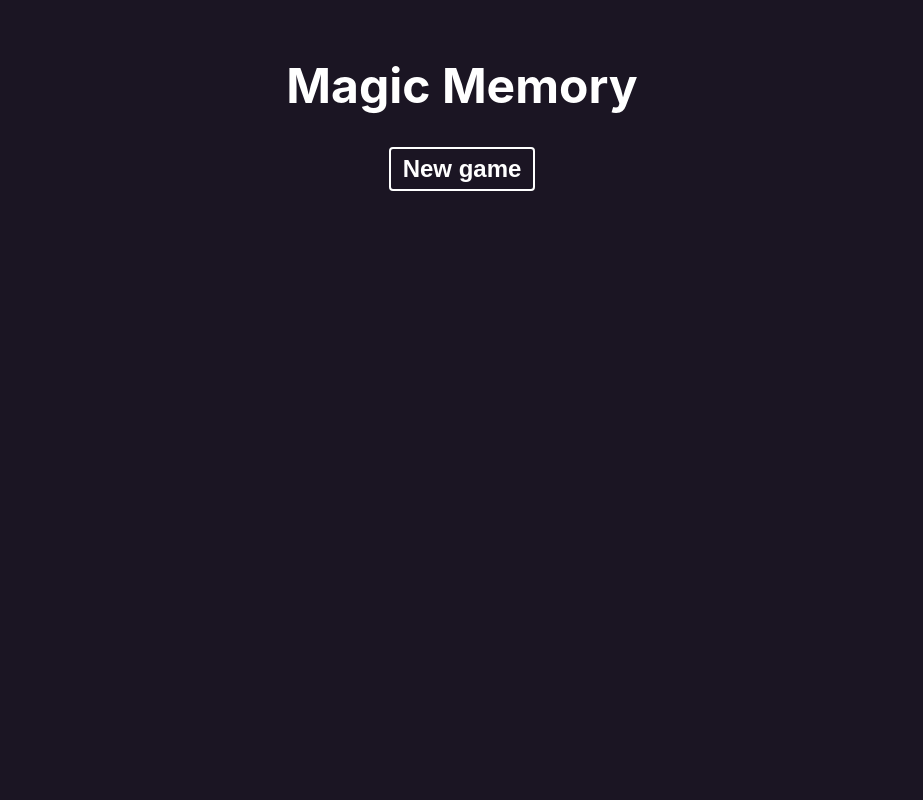
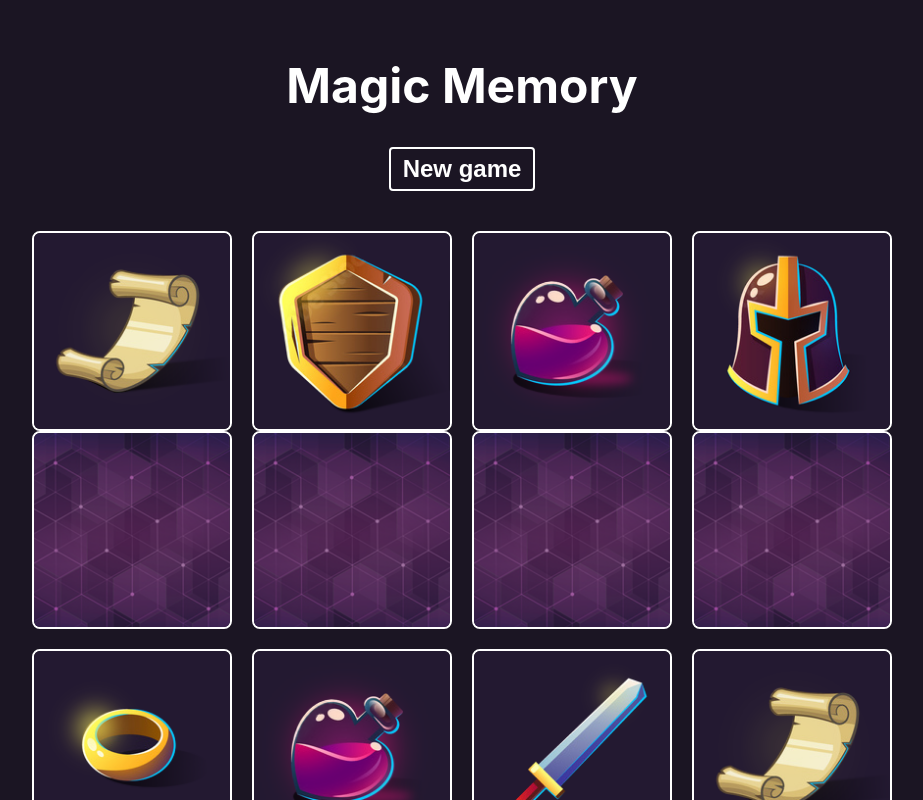
Before and after one commit to adeonirlabs/netninja-magic-memory, a React (Vite) app: page / in a window 1280 px wide. Both pictures are taken after a click on the button "New game". Shown: the top 800 px of the page, without its empty margins (178-1101 px from the left). Built offline with nearby package versions, Linux system fonts and the light colour scheme.

Commit message:
Add card component

```diff
--- a/src/App.scss
+++ b/src/App.scss
@@ -21,4 +21,11 @@
       color: #fff;
     }
   }
+
+  .card-grid {
+    margin-top: 40px;
+    display: grid;
+    grid-template-columns: repeat(4, 1fr);
+    gap: 20px;
+  }
 }
--- a/src/App.tsx
+++ b/src/App.tsx
@@ -1,22 +1,28 @@
 import { useState } from 'react'
+
+import helmet from '~/assets/helmet.png'
+import potion from '~/assets/potion.png'
+import ring from '~/assets/ring.png'
+import scroll from '~/assets/scroll.png'
+import shield from '~/assets/shield.png'
+import sword from '~/assets/sword.png'
+
+import { Card } from '~/components/Card'
+import type { CardProps } from '~/components/Card'
+
 import './App.scss'
 
 const cardImages = [
-  { src: '/assets/helmet.png' },
-  { src: '/assets/potion.png' },
-  { src: '/assets/ring.png' },
-  { src: '/assets/scroll.png' },
-  { src: '/assets/shield.png' },
-  { src: '/assets/sword.png' },
+  { src: helmet },
+  { src: potion },
+  { src: ring },
+  { src: scroll },
+  { src: shield },
+  { src: sword },
 ]
 
-type Card = {
-  src: string
-  id: number
-}
-
 export function App() {
-  const [cards, setCards] = useState<Card[]>([])
+  const [cards, setCards] = useState<CardProps[]>([])
   const [turns, setTurns] = useState(0)
 
   const shuffleCards = () => {
@@ -34,6 +40,12 @@ export function App() {
     <div className="App">
       <h1>Magic Memory</h1>
       <button onClick={shuffleCards}>New game</button>
+
+      <div className="card-grid">
+        {cards.map((card) => (
+          <Card key={card.id} card={card} />
+        ))}
+      </div>
     </div>
   )
 }
--- /dev/null
+++ b/src/components/Card/Card.scss
@@ -0,0 +1,10 @@
+.card {
+  position: relative;
+
+  img {
+    width: 100%;
+    display: block;
+    border: 2px solid #fff;
+    border-radius: 8px;
+  }
+}
--- /dev/null
+++ b/src/components/Card/Card.tsx
@@ -0,0 +1,23 @@
+import cover from '~/assets/cover.png'
+
+import './Card.scss'
+
+export type CardProps = {
+  src: string
+  id: number
+}
+
+type Props = {
+  card: CardProps
+}
+
+export const Card = ({ card }: Props) => {
+  return (
+    <div className="card">
+      <div>
+        <img className="front" src={card.src} alt="card front" />
+        <img className="back" src={cover} alt="card back" />
+      </div>
+    </div>
+  )
+}
--- /dev/null
+++ b/src/components/Card/index.ts
@@ -0,0 +1,2 @@
+export { Card } from './Card'
+export type { CardProps } from './Card'
```
